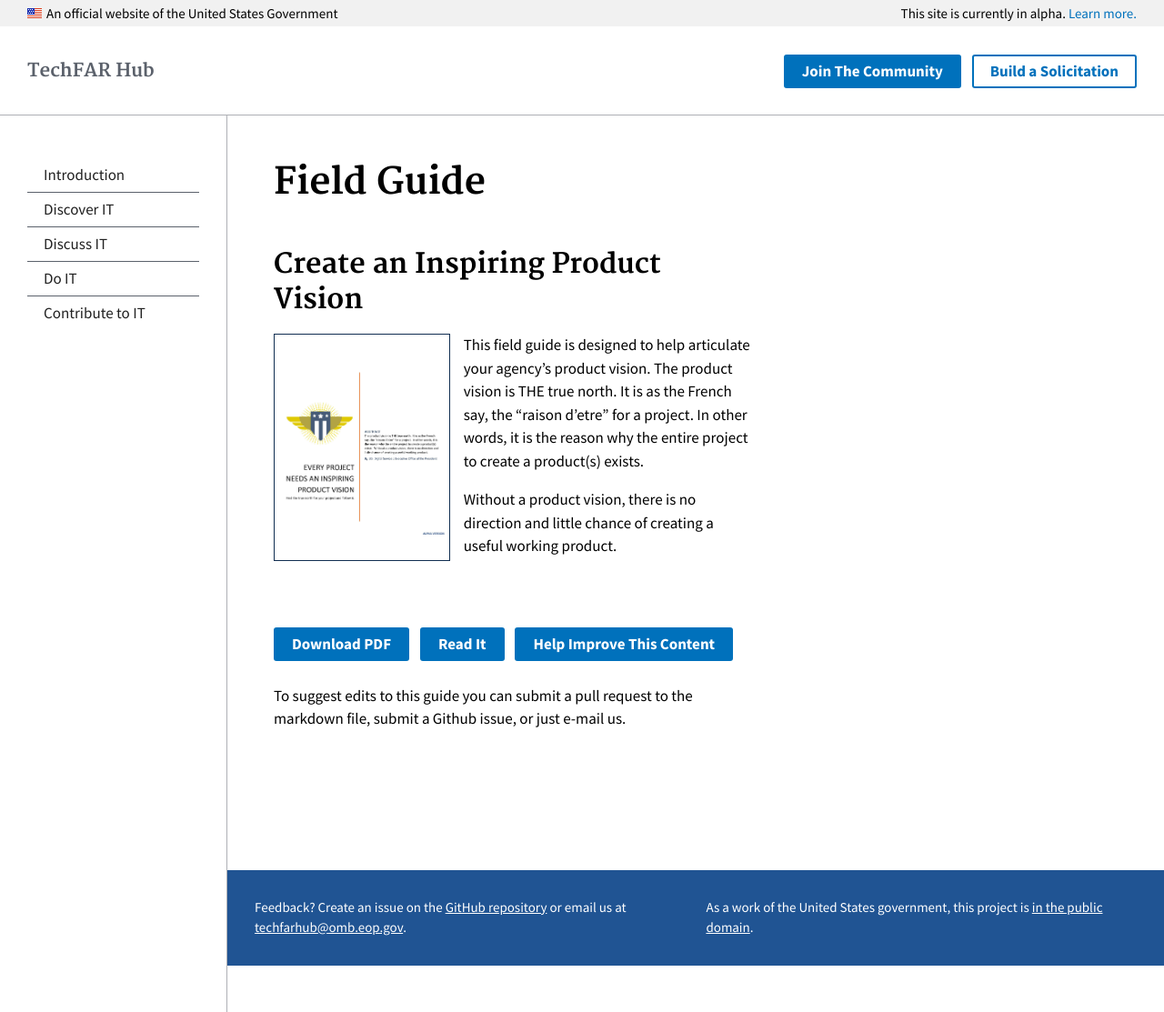
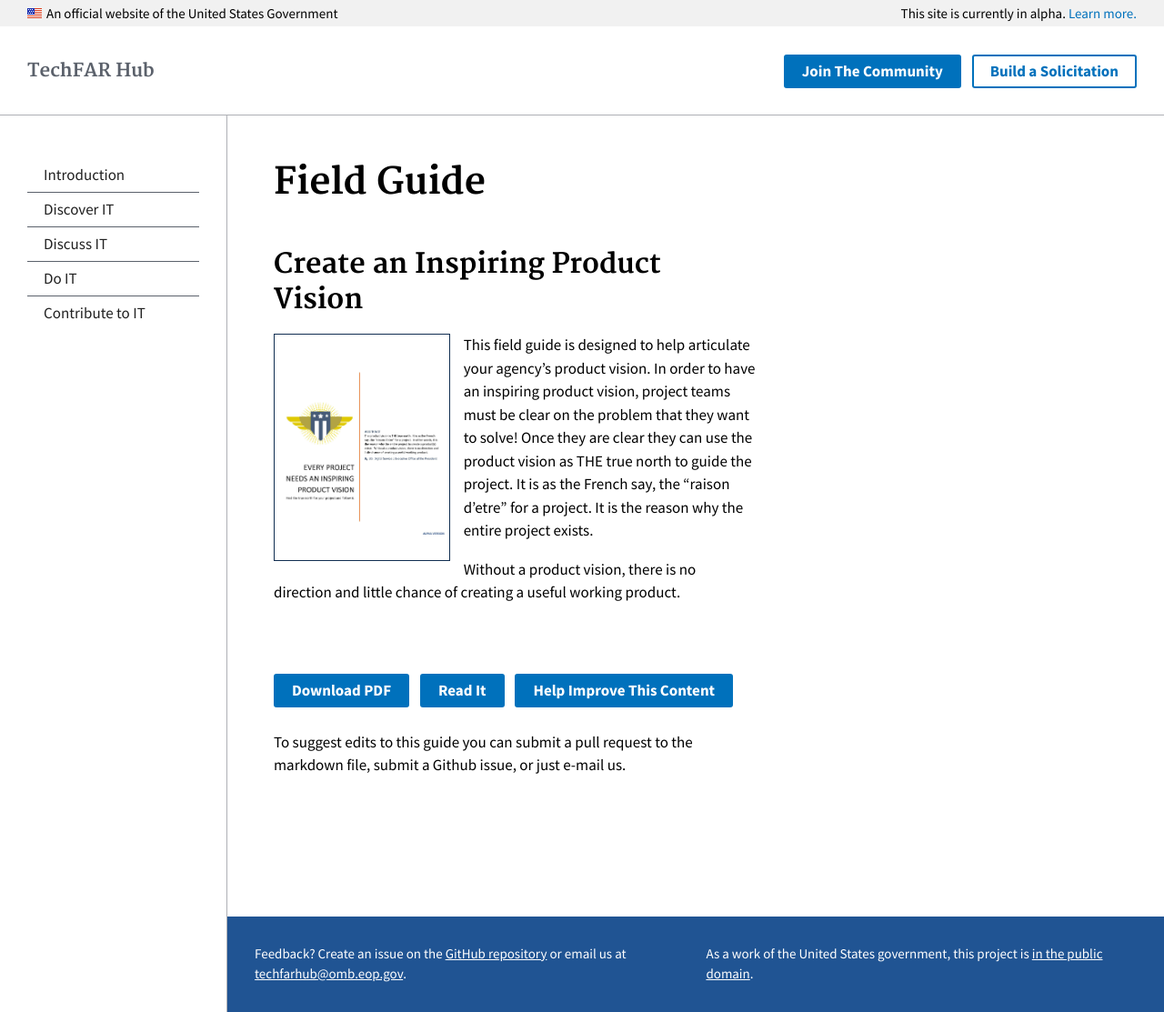
Before and after one commit to usds/techfar-hub, a Jekyll site: the page built from guide-landing/vision.md, in a window 1280 px wide and 1113 px high. Shown: the whole window at 91% size. Built offline with Jekyll 4.4.1, drawn with Linux system fonts in a browser that asks for light colours.

Commit message:
Updating language and spacing for bottom navigation flow.

```diff
--- a/guide-landing/vision.md
+++ b/guide-landing/vision.md
@@ -8,7 +8,7 @@ title: Field Guide
 ## Create an Inspiring Product Vision
 
 ![ProductVisionCover](https://github.com/usds/techfar-hub/blob/master/assets/img/productVisionCover.jpg?raw=true)
-This field guide is designed to help articulate your agency’s product vision. The product vision is THE true north.  It is as the French say, the “raison d’etre” for a project.  In other words, it is the reason why the entire project to create a product(s) exists.
+This field guide is designed to help articulate your agency’s product vision. In order to have an inspiring product vision, project teams must be clear on the problem that they want to solve!  Once they are clear they can use the product vision as THE true north to guide the project.  It is as the French say, the “raison d’etre” for a project.  It is the reason why the entire project exists.
 
 Without a product vision, there is no direction and little chance of creating a useful working product.
 
```
